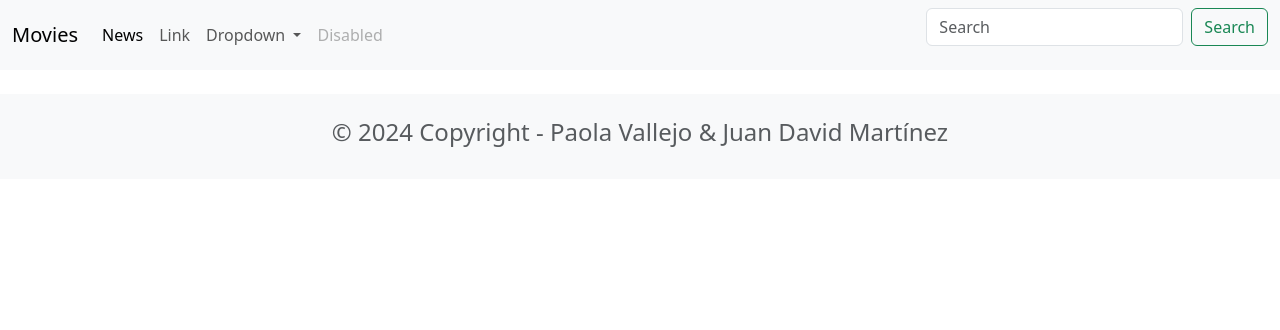
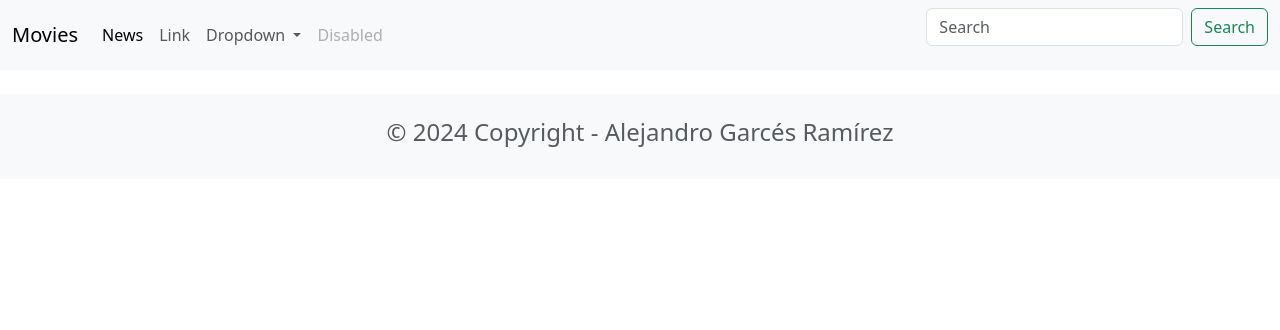
Before and after one commit to AGR-23/Workshop, a Django app: template news/templates/news.html in a window 1280 px wide. Shown: the top 330 px of the page. Run offline with Django 5.2, Linux system fonts and the light colour scheme; the template is opened without the code that fills it, so the values that code supplies are empty.

```diff
--- a/moviereviews/templates/base.html
+++ b/moviereviews/templates/base.html
@@ -49,7 +49,7 @@
   <div class="container">
     <div class="row">
       <div class="text-center p-4">
-        <h4>© 2024 Copyright - Paola Vallejo & Juan David Martínez</h4>
+        <h4>© 2024 Copyright - Alejandro Garcés Ramírez</h4>
       </div>
     </div>
   </div>
```
